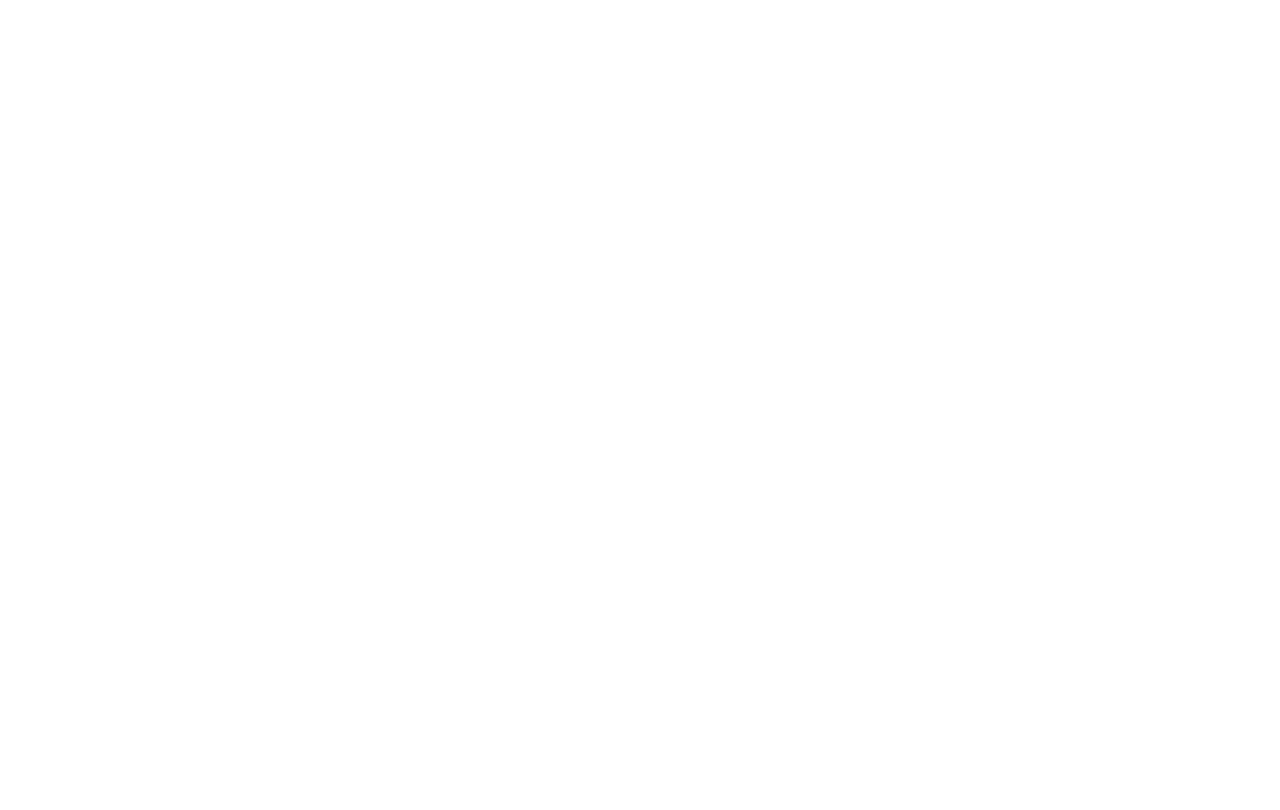
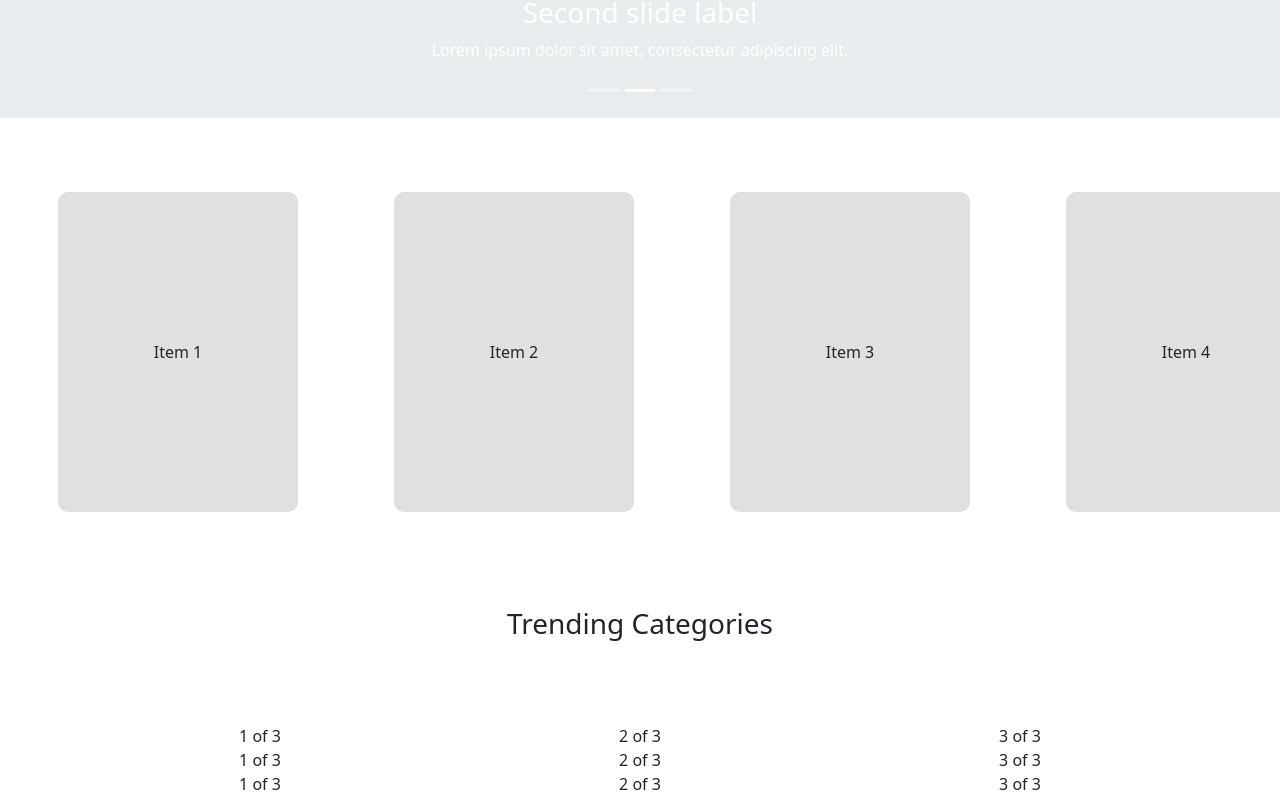
Before and after one commit to TemaQuanter/webdev2, a Next.js app: page / in a window 1280 px wide. Shown: the part 370-1180 px from the top of the page. Before the commit the page ends 800 px from the top, so only its background shows below. Built offline with nearby package versions, Linux system fonts and the light colour scheme.

Commit message:
Main page structure developed

```diff
--- a/src/app/globals.css
+++ b/src/app/globals.css
@@ -44,3 +44,23 @@
   font-size: 32px;
   color: #333;
 }
+
+.horizontal-scroll-container {
+  display: flex;
+  overflow-x: auto; /* Enable horizontal scrolling */
+  white-space: nowrap;
+  padding: 10px;
+}
+
+.scroll-item {
+  flex: 0 0 auto; /* Ensure items don't wrap */
+  width: 200px;
+  height: 200px;
+  margin-right: 10px;
+  background-color: #e0e0e0;
+  border-radius: 10px;
+  text-align: center;
+  display: flex;
+  justify-content: center;
+  align-items: center;
+}
--- a/src/app/page.jsx
+++ b/src/app/page.jsx
@@ -1,16 +1,52 @@
-// import MyNavbar from './components/Navbar'
-import CompanyInfo from '../components/CompanyInfo' // Adjust path as needed
-import TrendingProducts from '../components/TrendingProducts' // Adjust path as needed
-import SearchBar from '../components/SearchBar' // Adjust path as necessary
-import NavigationLinks from '../components/header/NavigationLinks'
 import Header from '../components/header/Header'
+import ControlledCarousel from '../components/ControlledCarousel'
+import HorizontalScrollView from '../components/HorizontalScrollView'
+import Container from 'react-bootstrap/Container'
+import Row from 'react-bootstrap/Row'
+import Col from 'react-bootstrap/Col'
+import Footer from '@/components/footer/Footer'
 
 export default function Home() {
   return (
     <div className="min-h-screen bg-gray-100">
       <Header />
-      {/* <CompanyInfo />
-      <TrendingProducts /> */}
+      <ControlledCarousel />
+      <div style={{ marginTop: '1rem' }}>
+        <HorizontalScrollView />
+      </div>
+
+      <p
+        style={{ textAlign: 'center', marginTop: '2rem', marginBottom: '5rem' }}
+        className="fs-3"
+      >
+        Trending Categories
+      </p>
+      <div
+        className="d-flex flex-column justify-content-center align-items-center"
+        style={{ width: '100vw' }}
+      >
+        <Container>
+          <Row className="text-center">
+            <Col>1 of 3</Col>
+            <Col>2 of 3</Col>
+            <Col>3 of 3</Col>
+          </Row>
+          <Row className="text-center">
+            <Col>1 of 3</Col>
+            <Col>2 of 3</Col>
+            <Col>3 of 3</Col>
+          </Row>
+          <Row className="text-center">
+            <Col>1 of 3</Col>
+            <Col>2 of 3</Col>
+            <Col>3 of 3</Col>
+          </Row>
+        </Container>
+      </div>
+      <div style={{ marginTop: '5rem' }}>
+        <ControlledCarousel />
+      </div>
+      <Footer />
     </div>
   )
 }
--- /dev/null
+++ b/src/components/ControlledCarousel.jsx
@@ -0,0 +1,54 @@
+'use client'
+
+import { useState } from 'react'
+import Carousel from 'react-bootstrap/Carousel'
+
+function ControlledCarousel() {
+  const [index, setIndex] = useState(0)
+
+  const handleSelect = (selectedIndex, e) => {
+    setIndex(selectedIndex)
+  }
+
+  return (
+    <Carousel activeIndex={index} onSelect={handleSelect}>
+      <Carousel.Item>
+        <div
+          style={{ width: '100%', height: '300px', backgroundColor: '#e9ecef' }}
+        >
+          {/* Placeholder div for the image */}
+        </div>
+        <Carousel.Caption>
+          <h3>First slide label</h3>
+          <p>Nulla vitae elit libero, a pharetra augue mollis interdum.</p>
+        </Carousel.Caption>
+      </Carousel.Item>
+      <Carousel.Item>
+        <div
+          style={{ width: '100%', height: '300px', backgroundColor: '#e9ecef' }}
+        >
+          {/* Placeholder div for the image */}
+        </div>
+        <Carousel.Caption>
+          <h3>Second slide label</h3>
+          <p>Lorem ipsum dolor sit amet, consectetur adipiscing elit.</p>
+        </Carousel.Caption>
+      </Carousel.Item>
+      <Carousel.Item>
+        <div
+          style={{ width: '100%', height: '300px', backgroundColor: '#e9ecef' }}
+        >
+          {/* Placeholder div for the image */}
+        </div>
+        <Carousel.Caption>
+          <h3>Third slide label</h3>
+          <p>
+            Praesent commodo cursus magna, vel scelerisque nisl consectetur.
+          </p>
+        </Carousel.Caption>
+      </Carousel.Item>
+    </Carousel>
+  )
+}
+
+export default ControlledCarousel
--- /dev/null
+++ b/src/components/HorizontalScrollView.jsx
@@ -0,0 +1,21 @@
+import React from 'react'
+import 'bootstrap/dist/css/bootstrap.min.css'
+
+const HorizontalScrollView = () => {
+  const items = [1, 2, 3, 4, 5, 6] // Example items
+  return (
+    <div className="horizontal-scroll-container">
+      {items.map((item) => (
+        <div
+          style={{ margin: '3rem', width: '15rem', height: '20rem' }}
+          key={item}
+          className="scroll-item"
+        >
+          <div className="content">Item {item}</div>
+        </div>
+      ))}
+    </div>
+  )
+}
+
+export default HorizontalScrollView
--- /dev/null
+++ b/src/components/footer/Footer.jsx
@@ -0,0 +1,13 @@
+'use client'
+
+const Footer = () => {
+  return (
+    <div
+      style={{ width: '100vw', height: '20rem', backgroundColor: '#e0e0e0' }}
+    >
+      Footer
+    </div>
+  )
+}
+
+export default Footer
```
